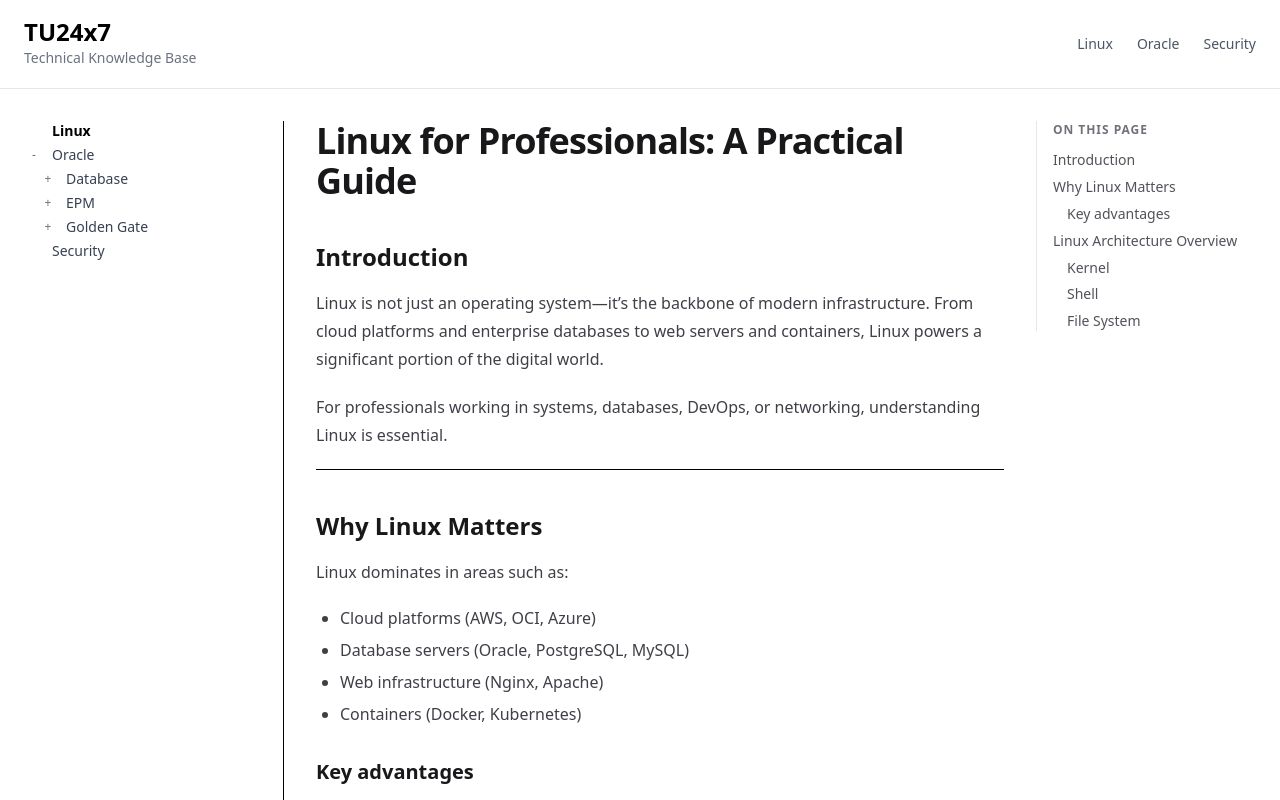
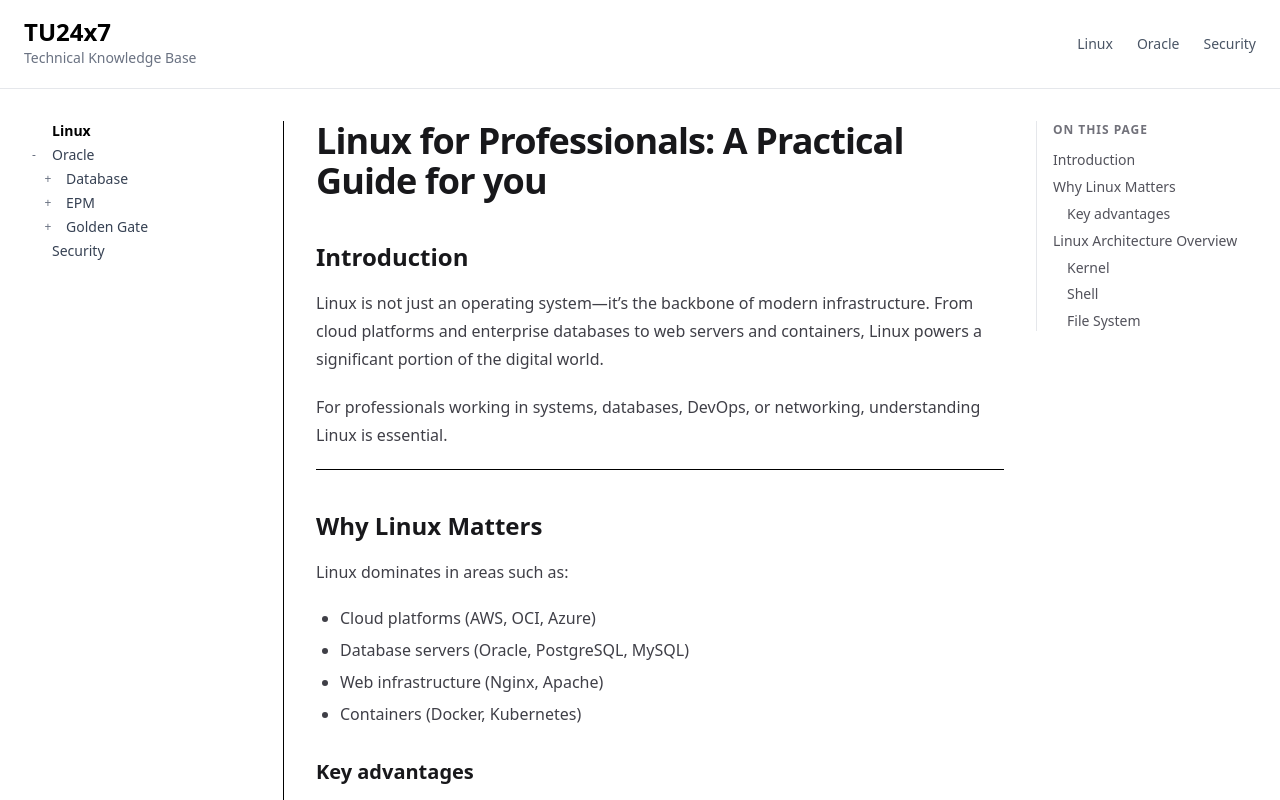
Before and after one commit to SuperTino-Dev/kb-docs, a Next.js app: page /kb/linux in a window 1280 px wide. Shown: the top 800 px of the page. Built offline with nearby package versions, Linux system fonts and the light colour scheme.

Commit message:
Update title in Linux guide to be more personalized

```diff
--- a/src/app/kb/linux/page.mdx
+++ b/src/app/kb/linux/page.mdx
@@ -1,4 +1,4 @@
-# Linux for Professionals: A Practical Guide
+# Linux for Professionals: A Practical Guide for you
 
 ## Introduction
 
```
